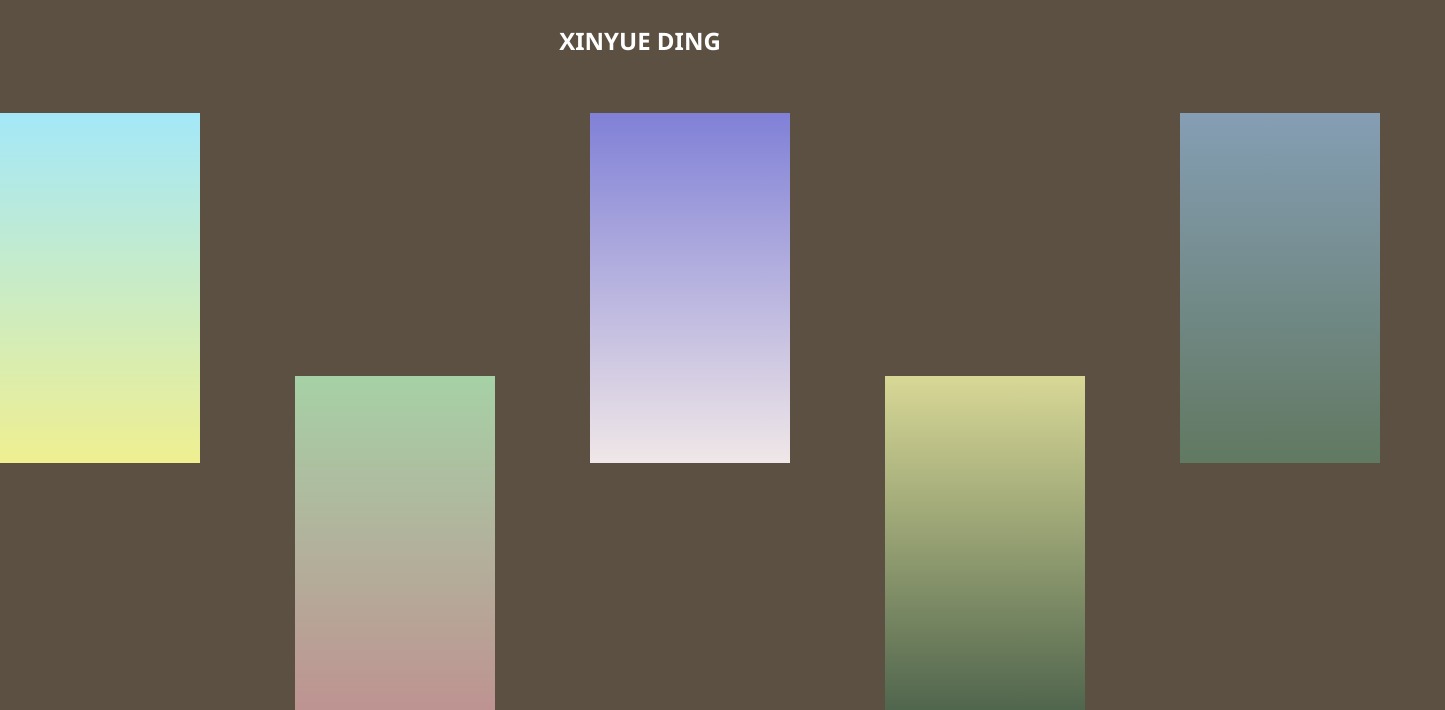
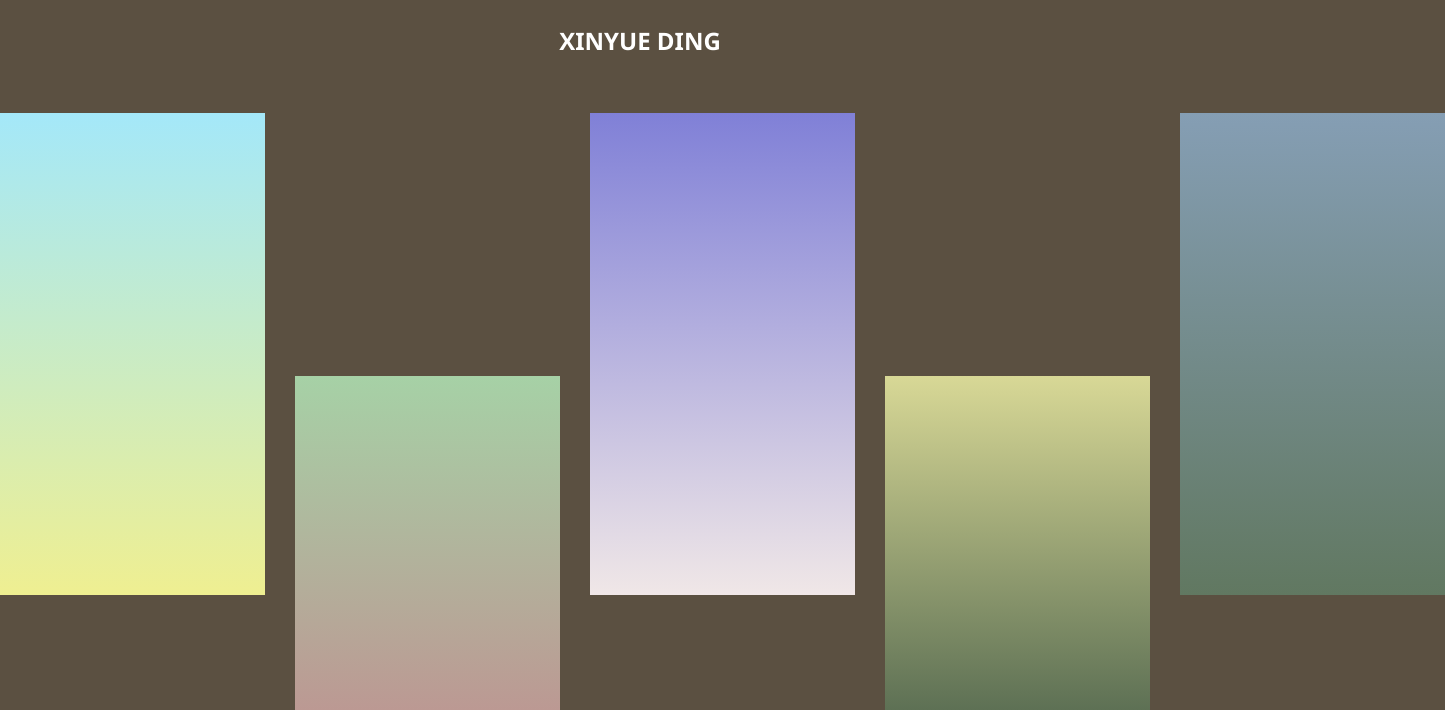
Before and after one commit to Dxyxyxy/Dxyxyxy.github.io, a plain HTML site: page a2/e1/e1/index.html in a window 1280 px wide. Shown: the part 90-800 px from the top of the page, 1445 px wide, since content can reach past the window. Drawn offline with Linux system fonts and the light colour scheme.

Commit message:
Add files via upload

```diff
--- a/a2/e1/e1/style.css
+++ b/a2/e1/e1/style.css
@@ -21,40 +21,38 @@
 
 .box{background-image: linear-gradient(rgb(164, 232, 249)
     ,rgb(239, 239, 145));
-    width: 200px;
-    height: 350px;
     grid-row: 1/3;
+    grid-column: 1/2;
 
 
 
 }
 .box2{ background-image: linear-gradient(rgb(166, 209, 166),rgb(191, 144, 144));
-    width: 200px;
-    height: 350px;
+
     grid-row: 2/4;
+    grid-column: 2/3;
 
 }
 .box3 { background-image: linear-gradient(rgb(128, 128, 215),rgb(240, 231, 231));
-    width: 200px;
-    height: 350px;
+
     grid-row: 1/3;
+    grid-column: 3/4;
 
 }
 
 .box4 {background-image: linear-gradient(rgb(216, 216, 150),rgb(74, 96, 74));
-    width: 200px;
-    height: 350px;
+
     grid-row: 2/4;
+    grid-column: 4/5;
 }
 .box5{ background-image:linear-gradient(rgb(133, 158, 180),rgb(97, 120, 97)) ;
-    width: 200px;
-    height: 350px;
-    grid-row: 1/4;
-    grid-column: ;
+
+    grid-row: 1/3;
+    grid-column:5/6 ;
 }
 .box6{
     background-image: linear-gradient(rgb(186, 174, 174),rgb(121, 159, 121));
-    width: 1400px;
-    height: 900px;
+
     grid-row: 4/5;
+    grid-column: 1/6;
 }
```
